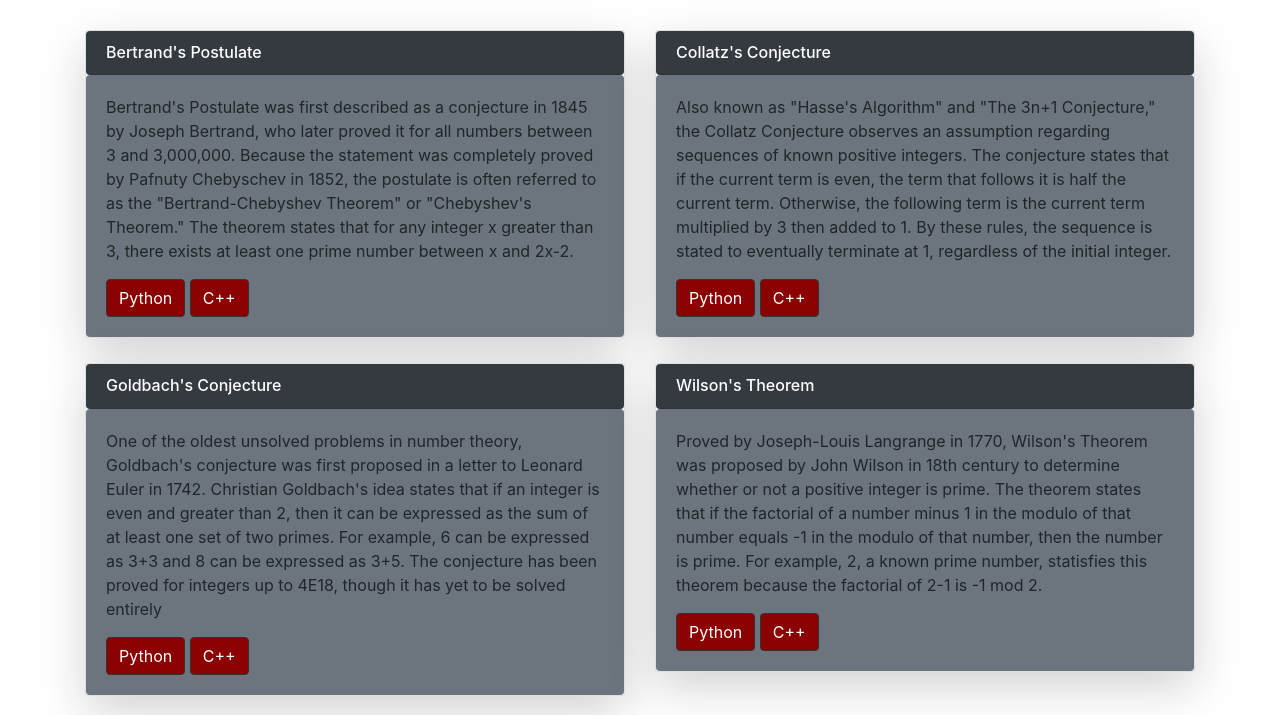
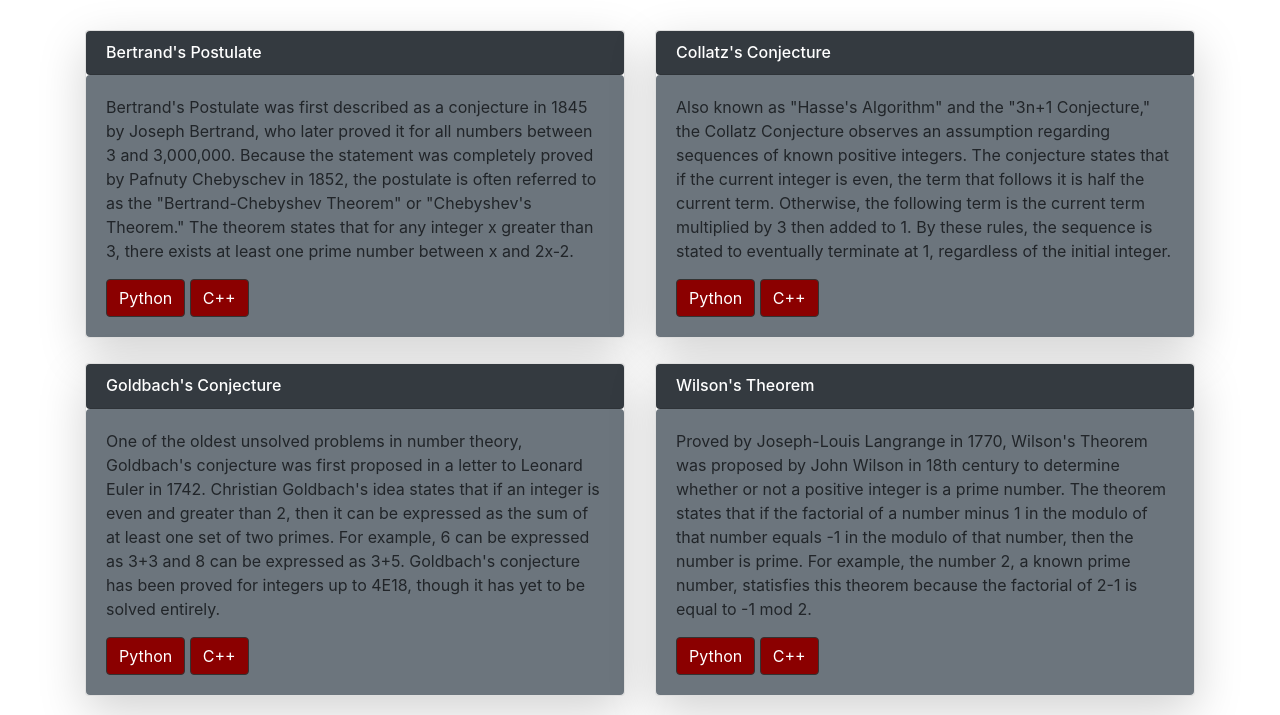
Before and after one commit to cwpfautz/Website, a plain HTML site: page index.html in a window 1280 px wide. Shown: the part 1106-1821 px from the top of the page. Drawn offline with nearby package versions, Linux system fonts and the light colour scheme.

Commit message:
Update index.html

```diff
--- a/index.html
+++ b/index.html
@@ -286,8 +286,8 @@
 					<div class="card shadow-lg" style="width:100%">
 						<h6 class="card-header rounded bg-dark text-white">Collatz's Conjecture</h5>
 						<div class="card-body rounded bg-secondary">
-							<p class="card-text">Also known as "Hasse's Algorithm" and "The 3n+1 Conjecture," the Collatz Conjecture observes an assumption regarding
-							sequences of known positive integers. The conjecture states that if the current term is even, the term that follows it is half the current term. Otherwise, the following term is the current term multiplied by 3 then added to 1. By these rules, the sequence is stated to eventually terminate at 1, regardless of the initial integer.</p>
+							<p class="card-text">Also known as "Hasse's Algorithm" and the "3n+1 Conjecture," the Collatz Conjecture observes an assumption regarding
+							sequences of known positive integers. The conjecture states that if the current integer is even, the term that follows it is half the current term. Otherwise, the following term is the current term multiplied by 3 then added to 1. By these rules, the sequence is stated to eventually terminate at 1, regardless of the initial integer.</p>
 							<a href="https://github.com/cwpfautz/Math/blob/master/Python/Collatz.py" target="_blank" class="btn btn-primary">Python</a>
 							<a href="#" class="btn btn-primary" data-toggle="modal" data-target="#cpppop">C++</a>						</div>
 					</div>
@@ -300,8 +300,8 @@
 						<div class="card-body rounded bg-secondary">
 							<p class="card-text">One of the oldest unsolved problems in number theory, Goldbach's conjecture was first proposed in a letter to Leonard
 							Euler in 1742. Christian Goldbach's idea states that if an integer is even and greater than 2, then it can be expressed as the sum of at
-							least one set of two primes. For example, 6 can be expressed as 3+3 and 8 can be expressed as 3+5. The conjecture has been proved for
-							integers up to 4E18, though it has yet to be solved entirely</p>
+							least one set of two primes. For example, 6 can be expressed as 3+3 and 8 can be expressed as 3+5. Goldbach's conjecture has been proved for
+							integers up to 4E18, though it has yet to be solved entirely.</p>
 							<a href="https://github.com/cwpfautz/Math/blob/master/Python/Goldbach.py" target="_blank" class="btn btn-primary">Python</a>
 							<a href="#" class="btn btn-primary" data-toggle="modal" data-target="#cpppop">C++</a>						</div>
 					</div>
@@ -311,9 +311,9 @@
 						<h6 class="card-header rounded bg-dark text-white">Wilson's Theorem</h5>
 						<div class="card-body rounded bg-secondary">
 							<p class="card-text">Proved by Joseph-Louis Langrange in 1770, Wilson's Theorem was proposed by John Wilson in 18th century to determine
-							whether or not a positive integer is prime. The theorem states that if the factorial of a number minus 1 in the modulo of that number
-							equals -1 in the modulo of that number, then the number is prime. For example, 2, a known prime number, statisfies this theorem because
-							the factorial of 2-1 is -1 mod 2.</p>
+							whether or not a positive integer is a prime number. The theorem states that if the factorial of a number minus 1 in the modulo of that number
+							equals -1 in the modulo of that number, then the number is prime. For example, the number 2, a known prime number, statisfies this theorem because
+							the factorial of 2-1 is equal to -1 mod 2.</p>
 							<a href="https://github.com/cwpfautz/Math/blob/master/Python/Wilson.py" target="_blank" class="btn btn-primary">Python</a>
 							<a href="#" class="btn btn-primary" data-toggle="modal" data-target="#cpppop">C++</a>						</div>
 					</div>
```
